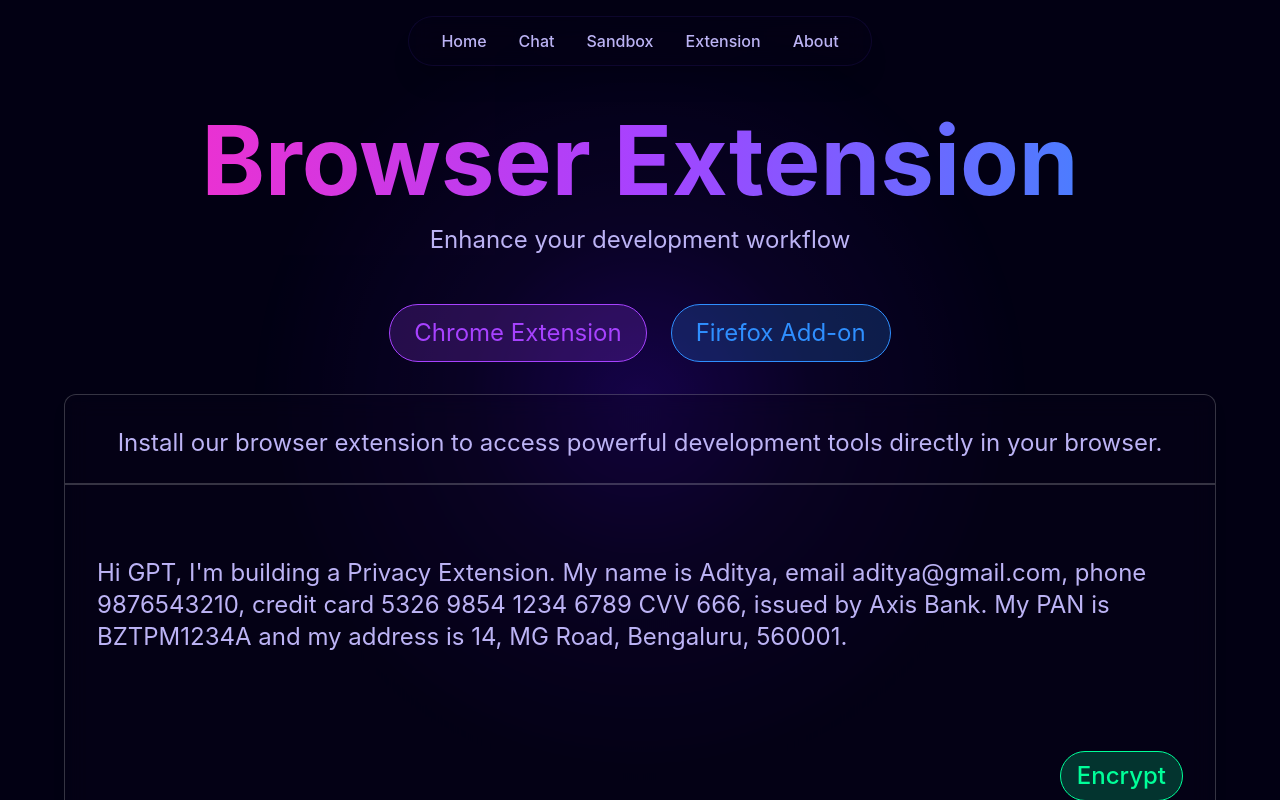
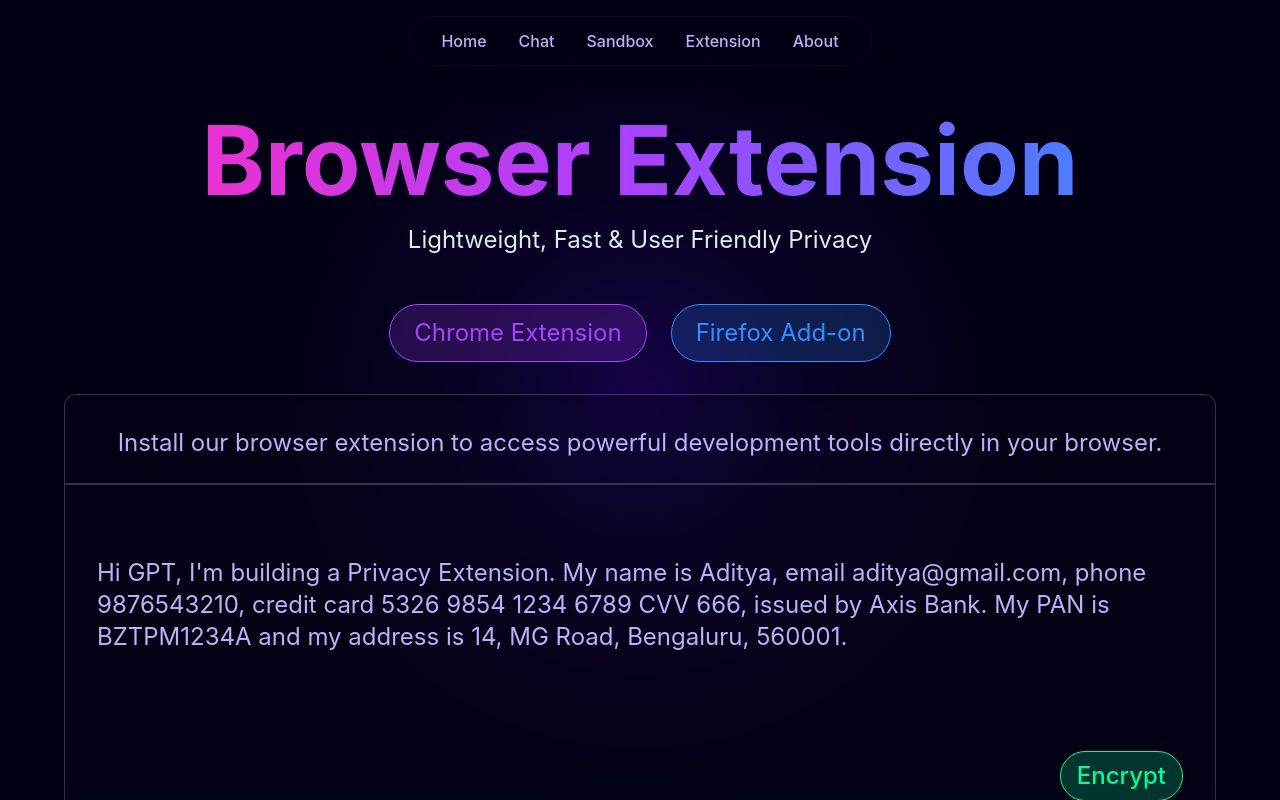
Before and after one commit to itsharshpro/frontend-layer8, a SvelteKit app: page /extension in a window 1280 px wide. Built offline with nearby package versions, Linux system fonts and the light colour scheme.

Commit message:
Update +page.svelte

```diff
--- a/src/routes/extension/+page.svelte
+++ b/src/routes/extension/+page.svelte
@@ -46,7 +46,7 @@
   <div class="max-w-6xl mx-auto">
     <div class="text-center mb-12">
       <h1 class="text-8xl font-bold gradient-text mb-4">Browser Extension</h1>
-      <p class="text-2xl text-purple-200 max-w-2xl mx-auto">Enhance your development workflow</p>
+      <p class="text-2xl text-slate-200 max-w-2xl mx-auto">Lightweight, Fast & User Friendly Privacy</p>
     </div>
 
     <div class="flex justify-center gap-6 mb-8">
```
